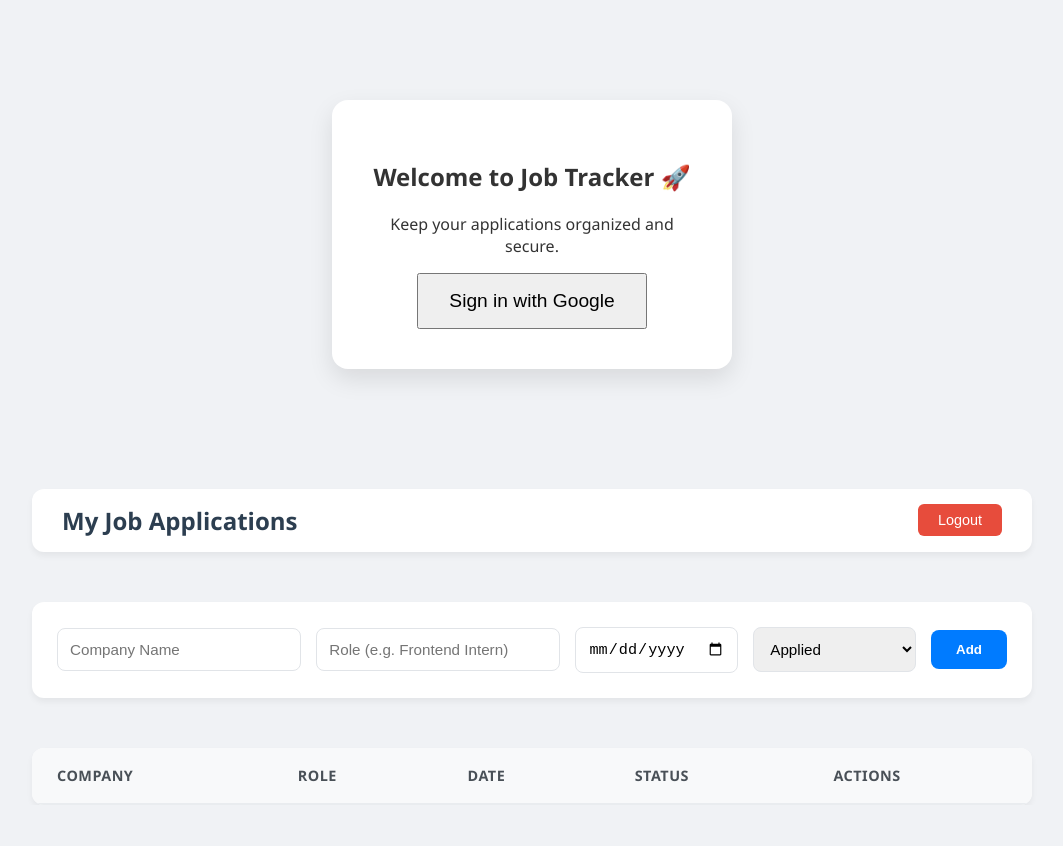
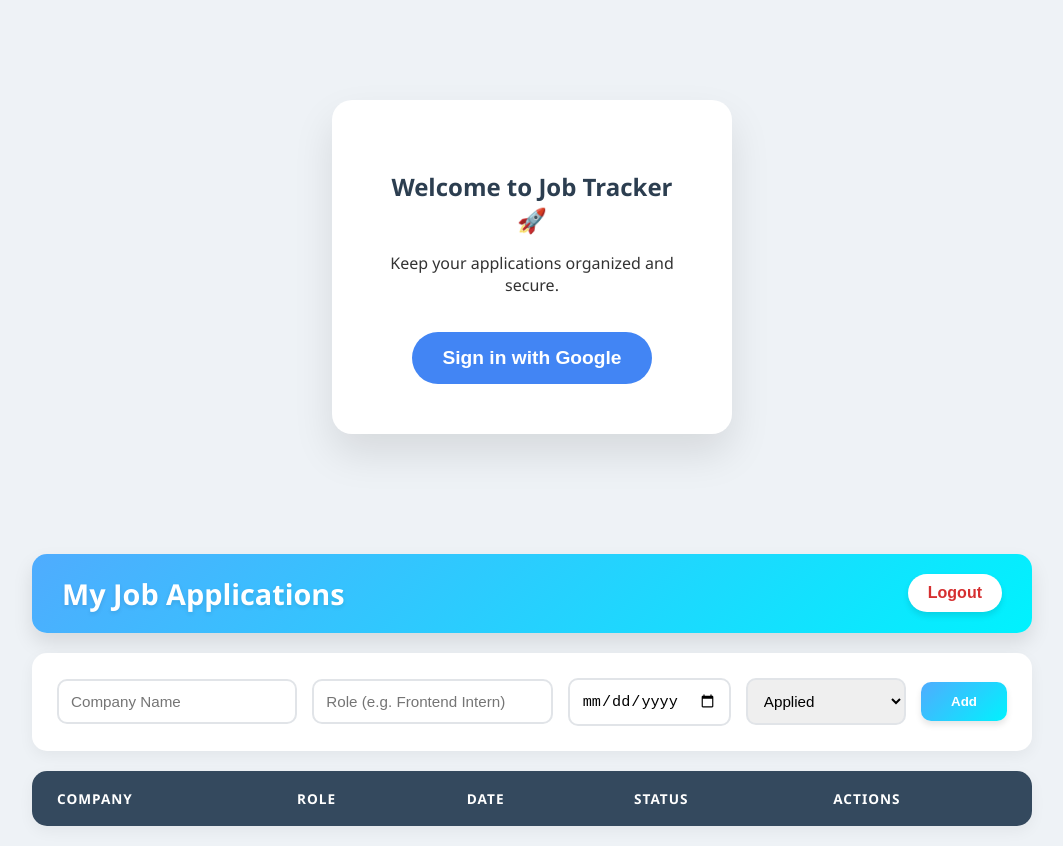
Before and after one commit to hemantk77/job-tracker, a plain HTML site: page index.html in a window 1280 px wide. Shown: the whole page, without its empty margins (108-1171 px from the left). Before the commit the page ends 805 px from the top, so only its background shows below. Drawn offline with Linux system fonts and the light colour scheme; no server answers.

Commit message:
Updated the theme of the overall app

```diff
--- a/style.css
+++ b/style.css
@@ -1,114 +1,128 @@
-/* Global Reset & Fonts */
+/* 1. Global Reset & Fonts */
 * {
-    box-sizing: border-box; /* Keeps sizes consistent */
+    box-sizing: border-box;
 }
 
 body {
     font-family: 'Segoe UI', Tahoma, Geneva, Verdana, sans-serif;
-    background-color: #f0f2f5; /* Softer gray */
+    background-color: #eef2f6; /* Softer blue-grey */
     margin: 0;
     padding: 0;
     color: #333;
     display: flex;
     flex-direction: column;
-    align-items: center; /* Centers everything */
+    align-items: center;
     min-height: 100vh;
 }
 
-/* Main Layout Container */
-section {
+/* 2. Main Layout Wrapper */
+/* This matches the <div id="dashboard-screen"> we made */
+#dashboard-screen {
     width: 90%;
     max-width: 1000px;
     margin-top: 20px;
+    display: flex;
+    flex-direction: column;
+    align-items: center;
 }
 
-/* Header Styling */
+/* 3. Header Styling - COLORFUL VERSION */
+section {
+    width: 100%; /* Ensures sections fill the wrapper */
+    margin-bottom: 20px;
+}
+
 header {
+    /* Gradient Background */
+    background: linear-gradient(135deg, #4facfe 0%, #00f2fe 100%);
     display: flex;
     justify-content: space-between;
     align-items: center;
-    background: white;
-    padding: 15px 30px;
-    border-radius: 12px;
-    box-shadow: 0 4px 6px rgba(0,0,0,0.05);
-    margin-bottom: 30px;
+    padding: 20px 30px;
+    border-radius: 15px;
+    box-shadow: 0 10px 20px rgba(0, 0, 0, 0.1);
+    color: white; /* Text is white now */
 }
 
 header h1 {
     margin: 0;
-    font-size: 1.5rem;
-    color: #2c3e50;
+    font-size: 1.8rem;
+    text-shadow: 0 2px 4px rgba(0,0,0,0.1);
+    color: white !important; /* Force white text */
 }
 
-/* Fixes the button size */
+/* FIXED LOGOUT BUTTON */
 #logout-btn {
-    background-color: #e74c3c; /* Red for logout */
-    color: white;
+    background-color: white;
+    color: #d63031; /* Red text */
     border: none;
-    padding: 8px 20px;
-    font-size: 0.9rem;
-    border-radius: 6px;
+    padding: 10px 20px;
+    font-size: 1rem;
+    font-weight: bold;
+    border-radius: 30px; /* Pill shape */
     cursor: pointer;
-    width: auto; /* IMPORTANT: Prevents stretching */
-    transition: background 0.2s;
+    box-shadow: 0 4px 6px rgba(0,0,0,0.1);
+    transition: all 0.3s ease; /* Smooth animation */
 }
 
 #logout-btn:hover {
-    background-color: #c0392b;
+    background-color: #ffecec; /* Light red tint on hover */
+    transform: translateY(-2px); /* Slight lift effect */
+    box-shadow: 0 6px 12px rgba(0,0,0,0.15);
 }
 
-/* Input Form Styling */
+/* 4. Input Section */
 #input-section {
     background: white;
     padding: 25px;
-    border-radius: 12px;
-    box-shadow: 0 4px 6px rgba(0,0,0,0.05);
-    margin-bottom: 30px;
+    border-radius: 15px;
+    box-shadow: 0 5px 15px rgba(0,0,0,0.05);
 }
 
 #job-form {
     display: grid;
-    grid-template-columns: 1.5fr 1.5fr 1fr 1fr auto; /* Smart columns */
+    grid-template-columns: 1.5fr 1.5fr 1fr 1fr auto;
     gap: 15px;
     align-items: center;
 }
 
 input, select {
     padding: 12px;
-    border: 1px solid #e1e4e8;
-    border-radius: 8px;
+    border: 2px solid #e1e4e8; /* Slightly thicker border */
+    border-radius: 10px;
     font-size: 0.95rem;
     outline: none;
+    transition: border-color 0.2s;
 }
 
 input:focus, select:focus {
-    border-color: #007bff;
+    border-color: #4facfe; /* Matches header blue */
 }
 
 /* Add Button */
 button[type="submit"] {
-    background-color: #007bff;
+    background: linear-gradient(135deg, #4facfe 0%, #00f2fe 100%);
     color: white;
     border: none;
-    padding: 12px 25px;
-    border-radius: 8px;
-    font-weight: 600;
+    padding: 12px 30px;
+    border-radius: 10px;
+    font-weight: bold;
     cursor: pointer;
-    transition: transform 0.1s;
+    box-shadow: 0 4px 6px rgba(0,0,0,0.1);
+    transition: transform 0.1s, box-shadow 0.2s;
 }
 
 button[type="submit"]:hover {
-    background-color: #0056b3;
-    transform: scale(1.02);
+    transform: scale(1.05); /* Grows slightly */
+    box-shadow: 0 6px 10px rgba(79, 172, 254, 0.4);
 }
 
-/* 5. Table Styling */
+/* 5. Table Styling - COLORFUL VERSION */
 #table-section {
     background: white;
-    border-radius: 12px;
-    box-shadow: 0 4px 6px rgba(0,0,0,0.05);
-    overflow: hidden; /* Ensures rounded corners work */
-    padding: 0; /* Removes padding to let table hit edges */
+    border-radius: 15px;
+    box-shadow: 0 5px 15px rgba(0,0,0,0.05);
+    overflow: hidden;
 }
 
 table {
@@ -117,41 +131,37 @@ table {
 }
 
 thead {
-    background-color: #f8f9fa;
-    border-bottom: 2px solid #e9ecef;
+    background-color: #34495e; /* Dark Blue-Grey Header */
+    color: white;
 }
 
 th {
     padding: 18px 25px;
     text-align: left;
-    color: #495057;
-    font-weight: 700;
-    font-size: 0.9rem;
+    font-weight: 600;
     text-transform: uppercase;
-    letter-spacing: 0.5px;
+    font-size: 0.85rem;
+    letter-spacing: 1px;
 }
 
 td {
     padding: 20px 25px;
-    border-bottom: 1px solid #f1f3f5;
+    border-bottom: 1px solid #f0f0f0;
     color: #555;
-}
-
-tr:last-child td {
-    border-bottom: none;
+    font-weight: 500;
 }
 
 tr:hover {
-    background-color: #fcfcfc;
+    background-color: #f8faff; /* Very light blue on hover */
 }
 
-/* Badges & Buttons */
+/* 6. Status Badges */
 .status {
-    padding: 6px 12px;
+    padding: 8px 15px;
     border-radius: 20px;
-    font-size: 0.85rem;
-    font-weight: 600;
-    display: inline-block;
+    font-size: 0.8rem;
+    font-weight: 700;
+    text-transform: uppercase;
 }
 
 .applied { background-color: #fff3cd; color: #856404; }
@@ -159,39 +169,61 @@ tr:hover {
 .offer { background-color: #d4edda; color: #155724; }
 .rejected { background-color: #f8d7da; color: #721c24; }
 
+/* Delete Button */
 .delete-btn {
-    background-color: transparent;
-    color: #dc3545;
-    border: 1px solid #dc3545;
-    padding: 6px 12px;
-    border-radius: 6px;
+    background-color: white;
+    color: #ff4757;
+    border: 2px solid #ff4757;
+    padding: 5px 15px;
+    border-radius: 20px;
     cursor: pointer;
-    font-size: 0.8rem;
+    font-weight: bold;
     transition: all 0.2s;
-    width: auto;
 }
 
 .delete-btn:hover {
-    background-color: #dc3545;
+    background-color: #ff4757;
     color: white;
 }
 
-/* Login Screen (Centered Box) */
+/* 7. Login Screen */
 #login-screen {
     max-width: 400px;
     margin: 100px auto;
     background: white;
-    padding: 40px;
-    border-radius: 16px;
-    box-shadow: 0 10px 25px rgba(0,0,0,0.1);
+    padding: 50px;
+    border-radius: 20px;
+    box-shadow: 0 20px 40px rgba(0,0,0,0.1);
+    text-align: center;
 }
 
-/* Mobile Responsiveness */
+#login-screen h1 {
+    color: #2c3e50;
+    margin-bottom: 10px;
+}
+
+#login-btn {
+    margin-top: 20px;
+    background-color: #4285F4; /* Google Blue */
+    color: white;
+    border: none;
+    padding: 15px 30px;
+    border-radius: 30px;
+    font-size: 1.1rem;
+    font-weight: bold;
+    cursor: pointer;
+    transition: transform 0.2s;
+}
+
+#login-btn:hover {
+    transform: scale(1.05);
+}
+
+/* Mobile */
 @media (max-width: 768px) {
     #job-form {
         grid-template-columns: 1fr;
     }
-
     header {
         flex-direction: column;
         gap: 15px;
```
